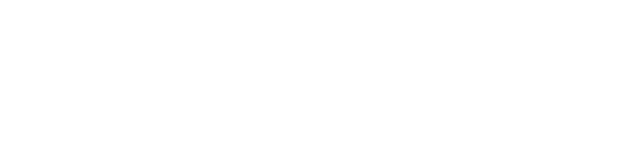
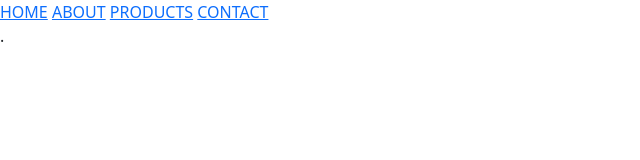
Before and after one commit to AynAws/professional-portfolio, a plain HTML site: page index.html in a window 1280 px wide. Shown: the whole page, without its empty margins (0-640 px from the left). Drawn offline with nearby package versions, Linux system fonts and the light colour scheme.

Commit message:
class commit

```diff
--- a/index.html
+++ b/index.html
@@ -32,6 +32,15 @@
     </head>
 
     <body>
+        <header>
+            <nav>
+                <a href="index.html">HOME</a>
+                <a href="">ABOUT</a>
+                <a href="">PRODUCTS</a>
+                <a href="">CONTACT</a>
+            </nav>
+        </header>
+        <main>.</main>
             <script
             src="https://cdn.jsdelivr.net/npm/@popperjs/core@2.11.8/dist/umd/popper.min.js"
             integrity="sha384-I7E8VVD/ismYTF4hNIPjVp/Zjvgyol6VFvRkX/vR+Vc4jQkC+hVqc2pM8ODewa9r"
--- a/style.css
+++ b/style.css
@@ -21,3 +21,7 @@
     border-radius: 10px;
     width: 20px;
 }
+
+body, head, main, nav {
+    width: 100%;
+}
```
